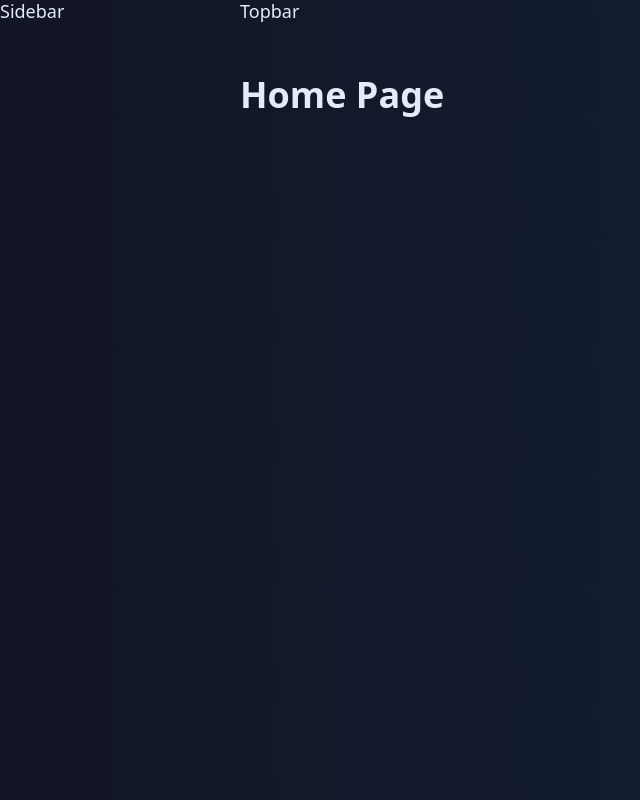
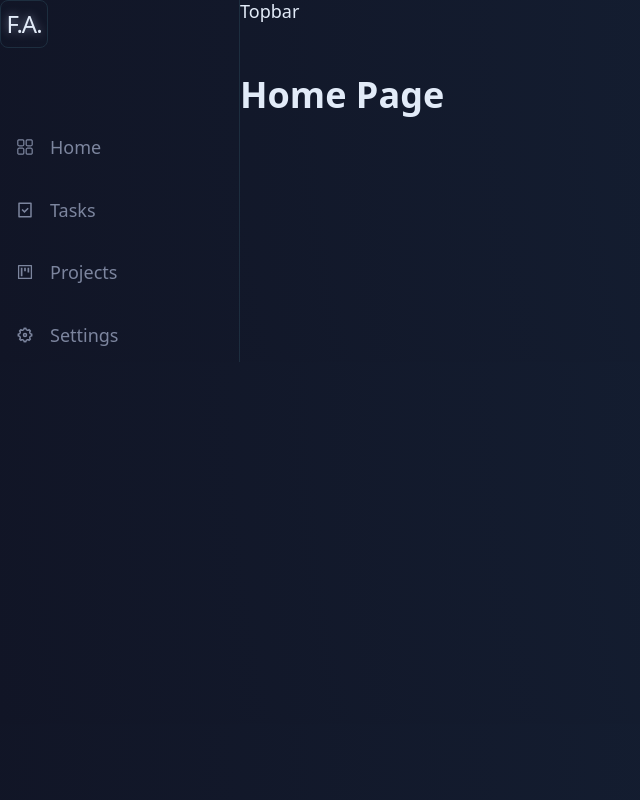
Before and after one commit to altunf/dashboard, a React (Vite) app: page / in a window 1280 px wide. Shown: the whole page, without its empty margins (0-640 px from the left). Built offline with nearby package versions, Linux system fonts and the light colour scheme.

Commit message:
sidebar created.

```diff
--- a/package.json
+++ b/package.json
@@ -11,6 +11,7 @@
   "dependencies": {
     "react": "^18.2.0",
     "react-dom": "^18.2.0",
+    "react-icons": "^4.7.1",
     "react-router-dom": "^6.8.0",
     "styled-components": "^5.3.6"
   },
--- /dev/null
+++ b/src/components/logo/index.jsx
@@ -0,0 +1,12 @@
+import React from "react";
+import * as S from "./styles";
+
+function Logo() {
+  return (
+    <S.Logo to="/">
+      <S.Text>F.A.</S.Text>
+    </S.Logo>
+  );
+}
+
+export { Logo };
--- /dev/null
+++ b/src/components/logo/styles.jsx
@@ -0,0 +1,19 @@
+import styled from "styled-components";
+import { Link } from "react-router-dom";
+
+export const Logo = styled(Link)`
+  display: inline-flex;
+  align-items: center;
+  justify-content: center;
+  letter-spacing: -1px;
+  width: 48px;
+  height: 48px;
+  font-size: var(--font-xl);
+  border: 1px solid var(--border-color);
+  padding: var(--space-m);
+  border-radius: var(--border-radius-m);
+`;
+
+export const Text = styled.p`
+  filter: drop-shadow(0 0 5px var(--gray));
+`;
--- /dev/null
+++ b/src/components/navigation-menu/constants.jsx
@@ -0,0 +1,30 @@
+import { RxDashboard } from "react-icons/rx";
+import { RiTaskLine, RiSettings5Line } from "react-icons/ri";
+import { AiOutlineProject } from "react-icons/ai";
+
+export const MENU = [
+  {
+    id: 0,
+    icon: <RxDashboard />,
+    title: "Home",
+    href: "/",
+  },
+  {
+    id: 1,
+    icon: <RiTaskLine />,
+    title: "Tasks",
+    href: "/tasks",
+  },
+  {
+    id: 2,
+    icon: <AiOutlineProject />,
+    title: "Projects",
+    href: "/projects",
+  },
+  {
+    id: 3,
+    icon: <RiSettings5Line />,
+    title: "Settings",
+    href: "/settings",
+  },
+];
--- /dev/null
+++ b/src/components/navigation-menu/index.jsx
@@ -0,0 +1,23 @@
+import React from "react";
+import * as S from "./styles";
+import { RxDashboard } from "react-icons/rx";
+import { MENU } from "./constants";
+
+function NavigationMenu() {
+  return (
+    <S.NavigationMenu>
+      {MENU.map((item) => {
+        return (
+          <S.NavigationItem to={item.href} key={item.id}>
+            <S.IconWrapper>
+              {item.icon}
+              <S.Title>{item.title}</S.Title>
+            </S.IconWrapper>
+          </S.NavigationItem>
+        );
+      })}
+    </S.NavigationMenu>
+  );
+}
+
+export { NavigationMenu };
--- /dev/null
+++ b/src/components/navigation-menu/styles.jsx
@@ -0,0 +1,34 @@
+import styled from "styled-components";
+
+import { NavLink } from "react-router-dom";
+
+export const NavigationMenu = styled.nav`
+  display: flex;
+  flex-direction: column;
+  gap: var(--space-m);
+`;
+
+export const NavigationItem = styled(NavLink)``;
+
+export const IconWrapper = styled.div`
+  display: flex;
+  align-items: center;
+  gap: var(--space-l);
+  color: var(--gray);
+  padding: var(--space-l);
+  border-radius: var(--border-radius-m);
+  transition: color 200ms, background-color 200ms;
+  &.active,
+  &:hover {
+    color: var(--white);
+    background-color: var(--green-opaque);
+  }
+`;
+
+export const Title = styled.p`
+  display: inline-flex;
+  svg {
+    width: 24px;
+    height: 24px;
+  }
+`;
--- a/src/components/sidebar/index.jsx
+++ b/src/components/sidebar/index.jsx
@@ -1,7 +1,15 @@
+import React from "react";
 import * as S from "./styles";
+import { Logo } from "../logo";
+import { NavigationMenu } from "../navigation-menu";
 
 function Sidebar() {
-  return <S.Sidebar>Sidebar</S.Sidebar>;
+  return (
+    <S.Sidebar>
+      <Logo />
+      <NavigationMenu />
+    </S.Sidebar>
+  );
 }
 
 export { Sidebar };
--- a/src/components/sidebar/styles.jsx
+++ b/src/components/sidebar/styles.jsx
@@ -2,4 +2,11 @@
 
 export const Sidebar = styled.aside`
   grid-area: sidebar;
+
+  padding: calc(var(--space-xl) * 2 var(--space-xl));
+  border-right: 1px solid var(--border-color);
+
+  display: flex;
+  flex-direction: column;
+  gap: calc(var(--space-xl) * 3);
 `;
```
Also changed, not shown: 1 other file (tests, documents, lock files or other folders).
